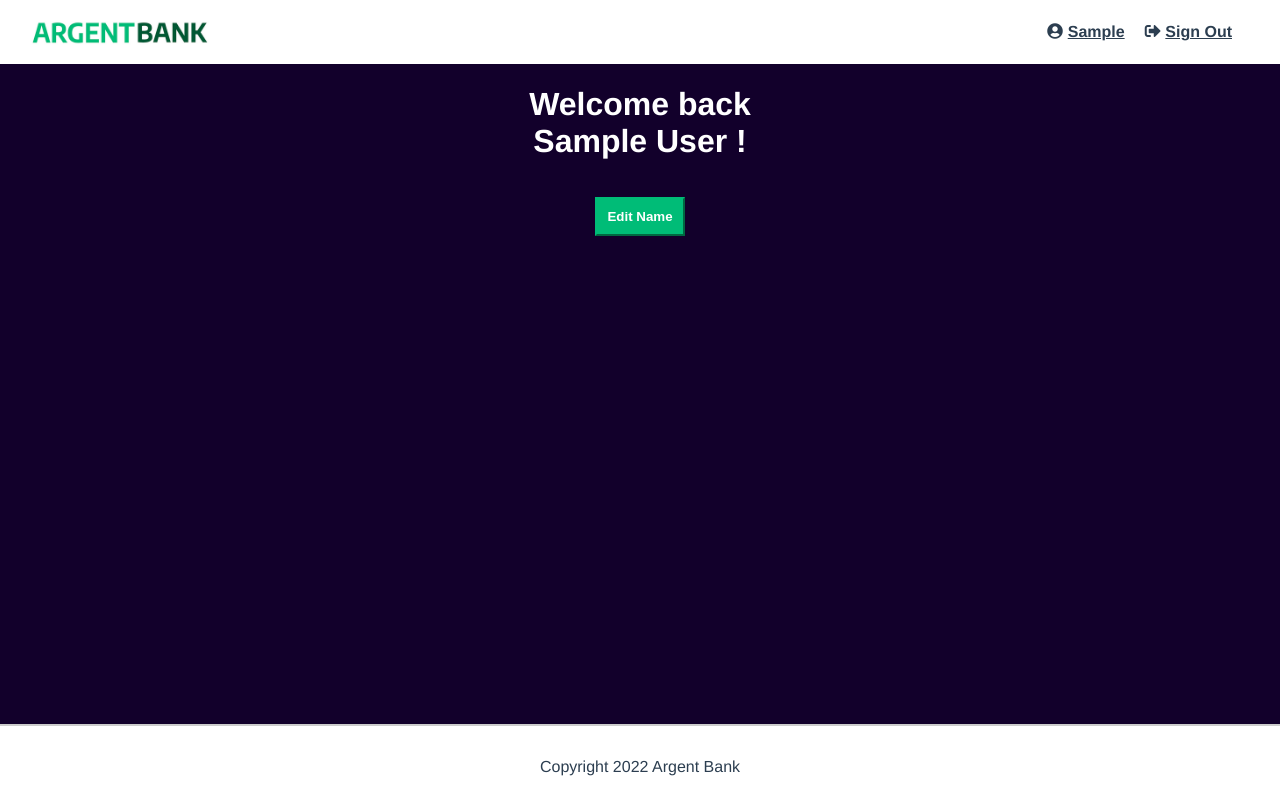
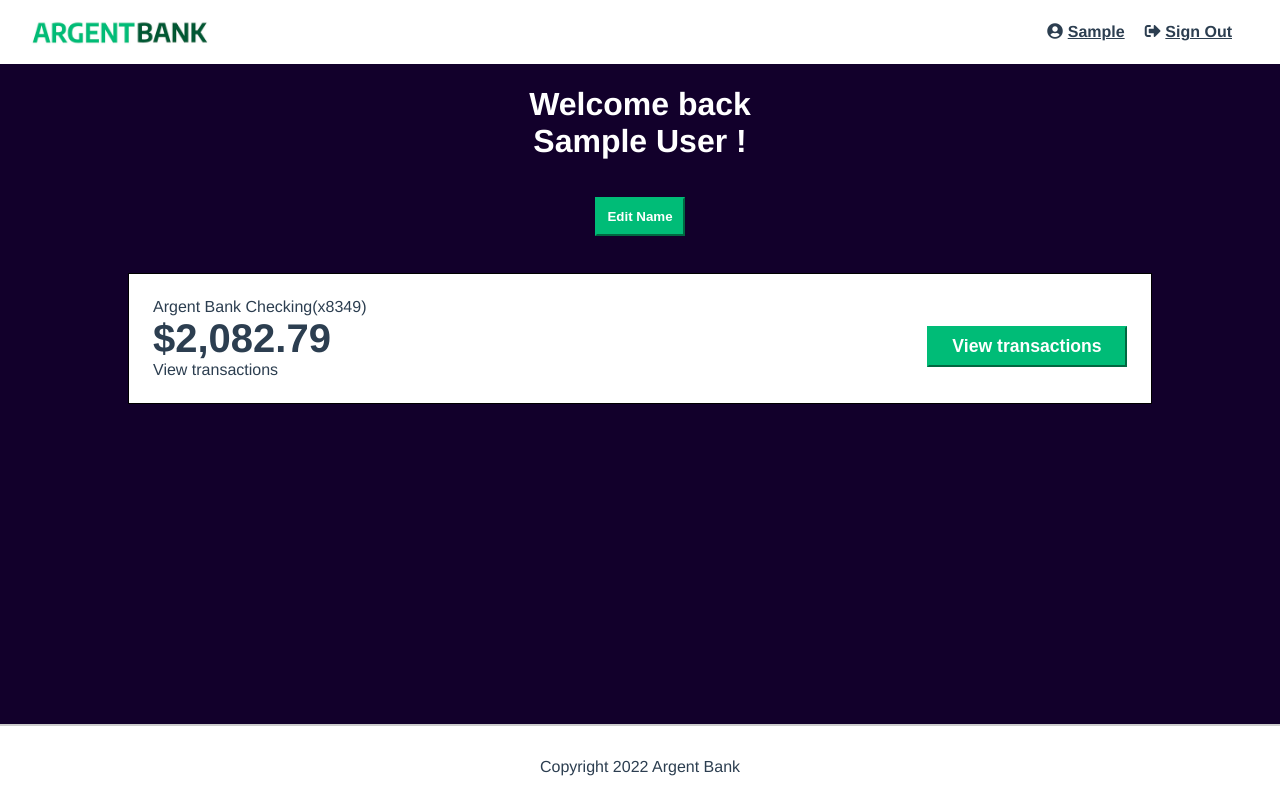
Before and after one commit to Codamor/ArgentBank, a React (Create React App) app: page /profile in a window 1280 px wide. Built offline with nearby package versions, Linux system fonts and the light colour scheme; sample sign-in values are in the browser's storage.

Commit message:
add account transaction

```diff
--- a/public/index.html
+++ b/public/index.html
@@ -10,11 +10,6 @@
       content="Argent Bank, la banque à qui parler"
     />
     <link rel="stylesheet" href="//use.fontawesome.com/releases/v5.0.7/css/all.css">
-    <!--
-      manifest.json provides metadata used when your web app is installed on a
-      user's mobile device or desktop. See https://developers.google.com/web/fundamentals/web-app-manifest/
-    -->
-    <link rel="manifest" href="%PUBLIC_URL%/manifest.json" />
     <!--
       Notice the use of %PUBLIC_URL% in the tags above.
       It will be replaced with the URL of the `public` folder during the build.
--- a/src/Pages/UserPage/UserPage.js
+++ b/src/Pages/UserPage/UserPage.js
@@ -4,6 +4,7 @@ import {Redirect} from "react-router-dom";
 import PropTypes from "prop-types";
 import ProfileEditor from "../../Components/ProfileEditor/ProfileEditor";
 import "./UserPage.css" ;
+import Account from "../../Components/Account/Account";
 
 /**
  * Component for showing the UserPage component
@@ -58,14 +59,18 @@ class UserPage extends React.Component{
                             )
                     }
 
-
-
                 </div>
 
 
                 <h2 className="sr-only">Accounts</h2>
 
-                <section className="account">
+                <section>
+
+                    <Account
+                        title="Argent Bank Checking(x8349)"
+                        amount="$2,082.79"
+                        description="View transactions"
+                    />
 
                 </section>
             </main>
```
